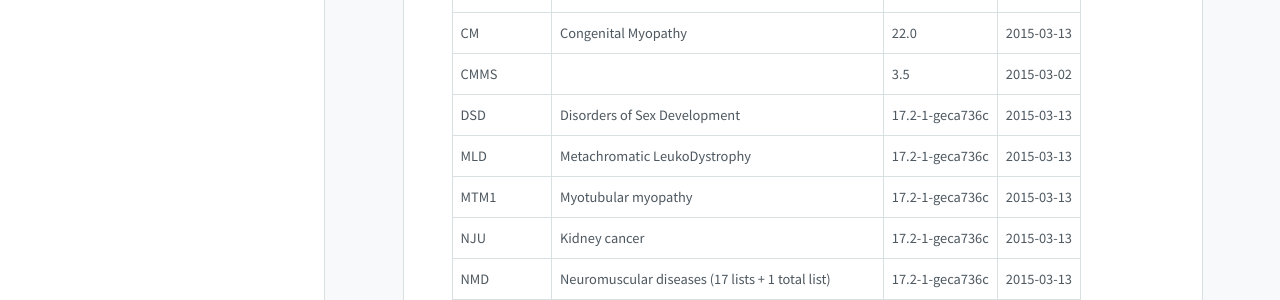
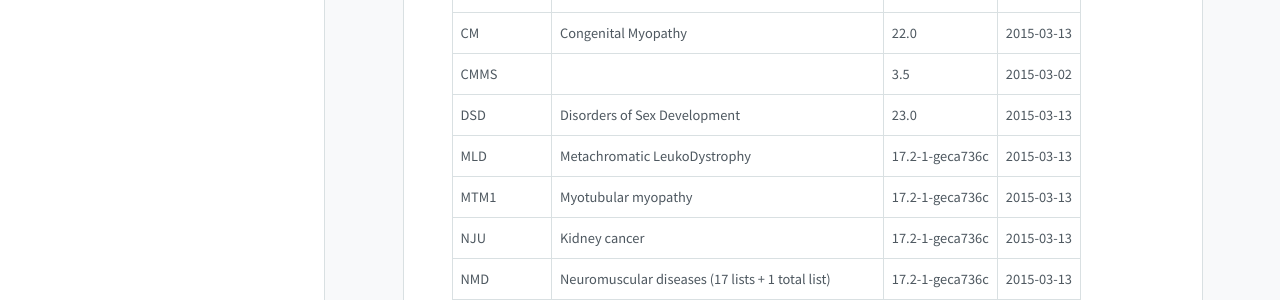
Before and after one commit to Clinical-Genomics/clinical-genomics.github.io, a Jekyll site: the page built from _pages/namnpagenlistor.md, in a window 1280 px wide. Shown: the part 331-631 px from the top of the page. Built offline with Jekyll 4.4.1, drawn with Linux system fonts in a browser that asks for light colours; nearby versions of some CDN libraries.

Commit message:
Update to cust002-DSD.txt

```diff
--- a/_pages/namnpagenlistor.md
+++ b/_pages/namnpagenlistor.md
@@ -14,7 +14,7 @@ title: Namn på genlistor
 |CILM|Ciliopathy|21.0|2015-03-13|
 |CM|Congenital Myopathy|22.0|2015-03-13|
 |CMMS||3.5|2015-03-02|
-|DSD|Disorders of Sex Development|17.2-1-geca736c|2015-03-13|
+|DSD|Disorders of Sex Development|23.0|2015-03-13|
 |MLD|Metachromatic LeukoDystrophy|17.2-1-geca736c|2015-03-13|
 |MTM1|Myotubular myopathy|17.2-1-geca736c|2015-03-13|
 |NJU|Kidney cancer|17.2-1-geca736c|2015-03-13|
```
